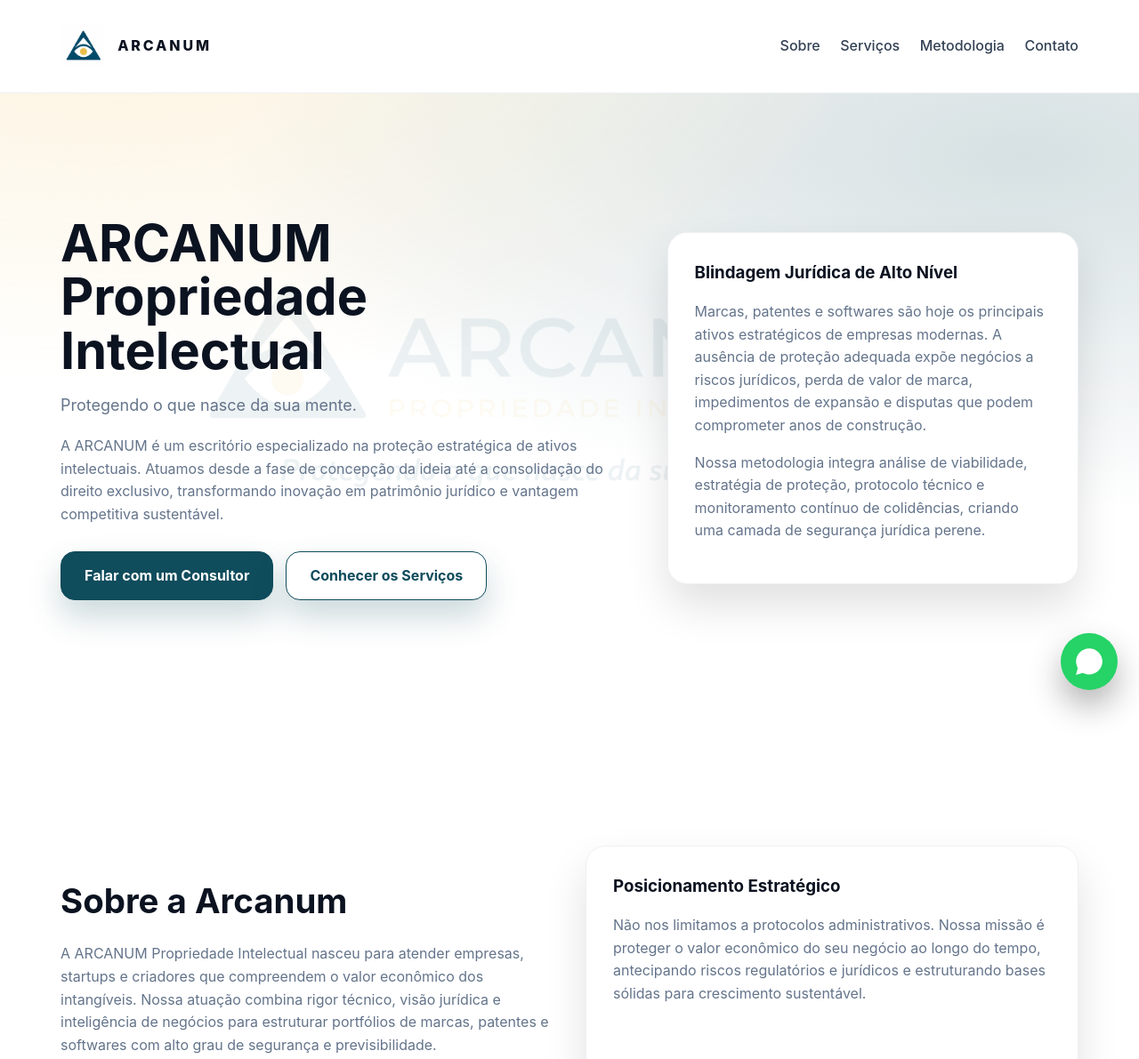
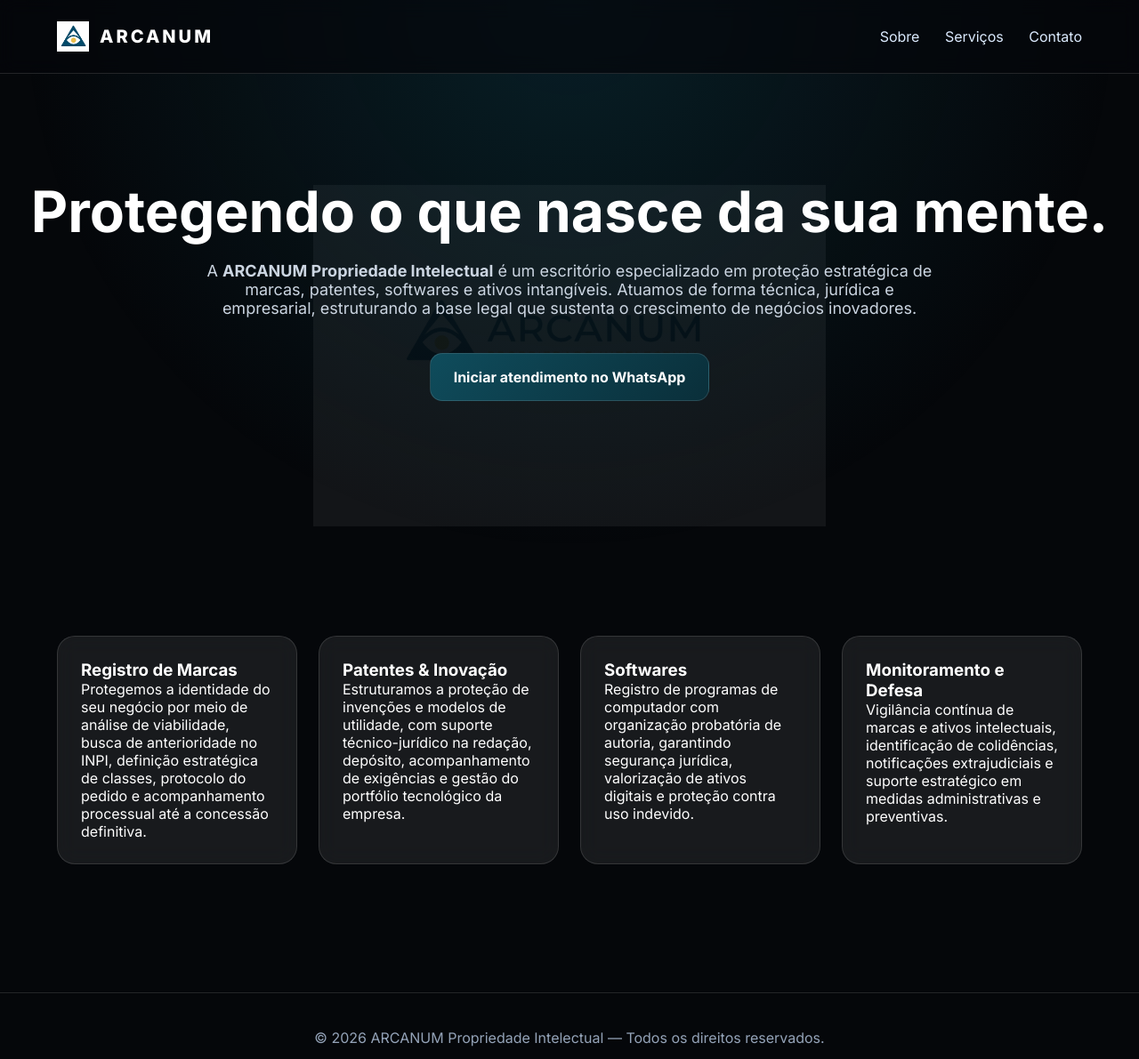
Before and after one commit to barbosa672-afk/arcanum---site, a plain HTML site: page index.html in a window 1280 px wide. Shown: the top 1191 px of the page at 89% size. Drawn offline with Linux system fonts and the light colour scheme.

Commit message:
index.html

```diff
--- a/index.html
+++ b/index.html
@@ -3,285 +3,282 @@
 <head>
   <meta charset="UTF-8"/>
   <meta name="viewport" content="width=device-width, initial-scale=1.0"/>
-  <title>ARCANUM | Propriedade Intelectual — Proteção Estratégica de Marcas, Patentes e Softwares</title>
-  <meta name="description" content="ARCANUM Propriedade Intelectual: registro, blindagem jurídica, monitoramento e defesa de marcas, patentes e softwares. Protegendo o que nasce da sua mente."/>
-  <meta name="theme-color" content="#0f4c5c"/>
+  <title>ARCANUM — Propriedade Intelectual</title>
+  <meta name="description" content="Proteção estratégica de marcas, patentes, softwares e ativos intelectuais.">
+  <link href="https://fonts.googleapis.com/css2?family=Inter:wght@300;400;600;700;800;900&display=swap" rel="stylesheet">
 
   <style>
-    :root{
+    :root {
       --azul:#0f4c5c;
-      --azul-escuro:#09343f;
       --dourado:#f2c14e;
-      --cinza:#64748b;
-      --fundo:#ffffff;
-      --whats:#25d366;
-      --card:#ffffff;
-      --borda:#eef0f3;
-      --sombra:0 24px 48px rgba(0,0,0,.12);
+      --bg:#0b0f14;
+      --glass:rgba(255,255,255,0.08);
+      --border:rgba(255,255,255,0.12);
     }
-    *{box-sizing:border-box}
-    html,body{margin:0;padding:0}
-    body{
-      font-family:-apple-system, BlinkMacSystemFont, "Segoe UI", Inter, Roboto, Arial, sans-serif;
-      color:#0b1220;background:#fff;line-height:1.6;
-      scroll-behavior:smooth;
+
+    * { box-sizing: border-box; margin: 0; padding: 0; }
+    body {
+      font-family: 'Inter', system-ui, sans-serif;
+      color: #fff;
+      background: #05070a;
+      overflow-x: hidden;
     }
-    img{max-width:100%;display:block}
-    a{text-decoration:none}
-    .container{max-width:1200px;margin:0 auto;padding:28px}
-    .muted{color:var(--cinza)}
 
-    /* Header */
-    header{
-      position:sticky;top:0;z-index:1000;
-      background:rgba(255,255,255,.9);
+    /* BACKGROUND LOGO */
+    .bg-logo {
+      position: fixed;
+      inset: 0;
+      background: url("logo-full.png") center/45% no-repeat;
+      opacity: 0.06;
+      z-index: -2;
+    }
+
+    .overlay {
+      position: fixed;
+      inset: 0;
+      background: radial-gradient(circle at top, rgba(15,76,92,.35), transparent 60%);
+      z-index: -1;
+    }
+
+    header {
+      position: sticky;
+      top: 0;
+      backdrop-filter: blur(10px);
+      background: rgba(5,7,10,.7);
+      border-bottom: 1px solid var(--border);
+      z-index: 10;
+    }
+
+    .container {
+      max-width: 1200px;
+      margin: auto;
+      padding: 24px;
+    }
+
+    .nav {
+      display: flex;
+      align-items: center;
+      justify-content: space-between;
+    }
+
+    .brand {
+      display: flex;
+      align-items: center;
+      gap: 12px;
+      font-weight: 800;
+      letter-spacing: .15em;
+      font-size: 20px;
+    }
+
+    .brand img {
+      width: 36px;
+      height: auto;
+    }
+
+    nav a {
+      color: #dbeafe;
+      text-decoration: none;
+      margin-left: 24px;
+      font-weight: 500;
+      position: relative;
+    }
+
+    nav a::after {
+      content: "";
+      position: absolute;
+      left: 0;
+      bottom: -6px;
+      width: 0;
+      height: 2px;
+      background: var(--dourado);
+      transition: .3s;
+    }
+
+    nav a:hover::after { width: 100%; }
+
+    section {
+      padding: 120px 24px;
+    }
+
+    .hero {
+      text-align: center;
+    }
+
+    .hero h1 {
+      font-size: clamp(36px, 6vw, 64px);
+      line-height: 1.1;
+      margin-bottom: 20px;
+      animation: slideUp 1s ease-out;
+    }
+
+    .hero p {
+      max-width: 820px;
+      margin: auto;
+      font-size: 18px;
+      color: #cbd5e1;
+      animation: fadeIn 1.2s ease-out;
+    }
+
+    .cta {
+      margin-top: 40px;
+      display: flex;
+      justify-content: center;
+      gap: 16px;
+      flex-wrap: wrap;
+    }
+
+    .btn {
+      padding: 16px 26px;
+      border-radius: 14px;
+      background: linear-gradient(135deg, var(--azul), #0a2f3a);
+      color: #fff;
+      font-weight: 700;
+      text-decoration: none;
+      border: 1px solid var(--border);
+      transition: .25s;
+      display: inline-flex;
+      align-items: center;
+      justify-content: center;
+      min-width: 240px;
+      text-align: center;
+    }
+
+    .btn:hover {
+      transform: translateY(-4px) scale(1.02);
+      box-shadow: 0 20px 40px rgba(0,0,0,.6);
+    }
+
+    .services {
+      display: grid;
+      grid-template-columns: repeat(auto-fit, minmax(260px,1fr));
+      gap: 24px;
+    }
+
+    .card {
+      background: var(--glass);
       backdrop-filter: blur(12px);
-      border-bottom:1px solid var(--borda);
+      border: 1px solid var(--border);
+      border-radius: 20px;
+      padding: 26px;
+      transition: .35s;
+      animation: zoomIn .8s ease forwards;
     }
-    .nav{display:flex;align-items:center;justify-content:space-between;gap:16px}
-    .brand{display:flex;align-items:center;gap:14px}
-    .brand img{height:48px}
-    .brand strong{letter-spacing:.18em;font-weight:800}
-    nav a{margin-left:18px;color:#334155;font-weight:500;position:relative}
-    nav a::after{
-      content:"";position:absolute;left:0;bottom:-6px;width:0;height:2px;background:var(--azul);
-      transition:.25s ease
+
+    .card:hover {
+      transform: translateY(-8px) scale(1.03);
+      box-shadow: 0 20px 50px rgba(0,0,0,.7);
     }
-    nav a:hover::after{width:100%}
 
-    /* Hero */
-    .hero{
-      position:relative;min-height:88vh;display:grid;align-items:center;
-      background:
-        radial-gradient(900px 400px at 10% -10%, rgba(242,193,78,.18), transparent),
-        radial-gradient(900px 400px at 90% 10%, rgba(15,76,92,.18), transparent);
-      overflow:hidden;
+    footer {
+      border-top: 1px solid var(--border);
+      text-align: center;
+      padding: 40px 24px;
+      color: #94a3b8;
     }
-    .hero::before{
-      content:"";position:absolute;inset:-10%;
-      background:url('logo-full.png') center/contain no-repeat;
-      opacity:.07;transform:translateY(var(--parallax,0px));
-      pointer-events:none;
+
+    /* MOBILE FIX WHATSAPP */
+    @media (max-width: 600px) {
+      .cta {
+        flex-direction: column;
+        align-items: stretch;
       }
-    .hero-grid{position:relative;display:grid;grid-template-columns:1.15fr .85fr;gap:56px;align-items:center}
-    h1{font-size:clamp(36px,4.5vw,64px);line-height:1.05;margin:0 0 18px}
-    h2{font-size:clamp(28px,3vw,42px);margin-bottom:16px}
-    h3{margin:0 0 10px}
-    .lead{font-size:18px;max-width:62ch}
-    .cta{display:flex;gap:14px;margin-top:28px;flex-wrap:wrap}
-    .btn{
-      padding:14px 26px;border-radius:16px;border:1px solid var(--azul);
-      background:var(--azul);color:#fff;font-weight:700;
-      transition:.25s ease;box-shadow:0 18px 36px rgba(15,76,92,.22);
+      .btn {
+        width: 100%;
+        min-width: unset;
+        font-size: 16px;
+        padding: 16px;
       }
-    .btn:hover{transform:translateY(-3px);background:var(--azul-escuro)}
-    .btn.alt{background:#fff;color:var(--azul)}
+    }
 
-    .card{
-      background:var(--card);border:1px solid var(--borda);border-radius:22px;padding:30px;
-      box-shadow:var(--sombra);transition:.3s ease
+    /* ANIMAÇÕES */
+    @keyframes slideUp {
+      from { opacity: 0; transform: translateY(60px); }
+      to { opacity: 1; transform: translateY(0); }
     }
-    .card:hover{transform:translateY(-6px);box-shadow:0 36px 72px rgba(0,0,0,.16)}
 
-    section{padding:110px 0}
-    .grid-3{display:grid;grid-template-columns:repeat(auto-fit,minmax(260px,1fr));gap:28px}
-    .grid-2{display:grid;grid-template-columns:repeat(auto-fit,minmax(320px,1fr));gap:36px}
+    @keyframes fadeIn {
+      from { opacity: 0; }
+      to { opacity: 1; }
+    }
 
-    /* Reveal Animations */
-    .reveal{opacity:0;transform:translateY(30px);transition:.9s cubic-bezier(.2,.7,.2,1)}
-    .reveal.visible{opacity:1;transform:none}
-
-    footer{border-top:1px solid var(--borda);padding:40px 0;font-size:.9rem}
-
-    .whatsapp-btn{
-      position:fixed;right:24px;bottom:24px;width:64px;height:64px;border-radius:50%;
-      background:var(--whats);display:flex;align-items:center;justify-content:center;
-      box-shadow:0 18px 36px rgba(0,0,0,.3);z-index:999;transition:.25s ease
-    }
-    .whatsapp-btn:hover{transform:scale(1.08)}
-    .whatsapp-btn svg{width:34px;height:34px;fill:#fff}
-
-    @media(max-width:900px){
-      .hero-grid{grid-template-columns:1fr;text-align:center}
-      .cta{justify-content:center}
-      nav{display:none}
+    @keyframes zoomIn {
+      from { opacity: 0; transform: scale(.85); }
+      to { opacity: 1; transform: scale(1); }
     }
   </style>
 </head>
+
 <body>
+  <div class="bg-logo"></div>
+  <div class="overlay"></div>
 
   <header>
     <div class="container nav">
       <div class="brand">
-      <img src="logo-icon.png" alt="Símbolo Arcanum"/>
-      <strong>ARCANUM</strong>
+        <img src="logo-icon.png" alt="Arcanum">
+        ARCANUM
       </div>
       <nav>
         <a href="#sobre">Sobre</a>
         <a href="#servicos">Serviços</a>
-      <a href="#metodologia">Metodologia</a>
         <a href="#contato">Contato</a>
       </nav>
     </div>
   </header>
 
   <main>
-  <section class="hero">
-    <div class="container hero-grid">
-      <div class="reveal">
-        <h1>ARCANUM Propriedade Intelectual</h1>
-        <p class="lead muted">Protegendo o que nasce da sua mente.</p>
-        <p class="muted">
-          A ARCANUM é um escritório especializado na proteção estratégica de ativos intelectuais.
-          Atuamos desde a fase de concepção da ideia até a consolidação do direito exclusivo,
-          transformando inovação em patrimônio jurídico e vantagem competitiva sustentável.
+    <section class="hero" id="sobre">
+      <h1>Protegendo o que nasce da sua mente.</h1>
+      <p>
+        A <strong>ARCANUM Propriedade Intelectual</strong> é um escritório especializado em proteção estratégica de marcas, patentes, softwares e ativos intangíveis. Atuamos de forma técnica, jurídica e empresarial, estruturando a base legal que sustenta o crescimento de negócios inovadores.
       </p>
-        <div class="cta">
-          <a class="btn" href="https://wa.me/5516992553003" target="_blank">Falar com um Consultor</a>
-          <a class="btn alt" href="#servicos">Conhecer os Serviços</a>
-        </div>
-      </div>
-
-      <div class="card reveal">
-        <h3>Blindagem Jurídica de Alto Nível</h3>
-        <p class="muted">
-          Marcas, patentes e softwares são hoje os principais ativos estratégicos de empresas modernas.
-          A ausência de proteção adequada expõe negócios a riscos jurídicos, perda de valor de marca,
-          impedimentos de expansão e disputas que podem comprometer anos de construção.
-        </p>
-        <p class="muted">
-          Nossa metodologia integra análise de viabilidade, estratégia de proteção, protocolo técnico
-          e monitoramento contínuo de colidências, criando uma camada de segurança jurídica perene.
-        </p>
-      </div>
+      <div class="cta" id="contato">
+        <a class="btn" href="https://wa.me/5516992553003" target="_blank">
+          Iniciar atendimento no WhatsApp
+        </a>
       </div>
     </section>
 
-  <section id="sobre">
-    <div class="container grid-2">
-      <div class="reveal">
-        <h2>Sobre a Arcanum</h2>
-        <p class="muted">
-          A ARCANUM Propriedade Intelectual nasceu para atender empresas, startups e criadores que
-          compreendem o valor econômico dos intangíveis. Nossa atuação combina rigor técnico,
-          visão jurídica e inteligência de negócios para estruturar portfólios de marcas,
-          patentes e softwares com alto grau de segurança e previsibilidade.
-        </p>
-        <p class="muted">
-          Atuamos de forma consultiva, preventiva e estratégica, orientando decisões que impactam
-          valuation, expansão comercial, franquias, licenciamento e captação de investimentos.
+    <section id="servicos">
+      <div class="container services">
+        <div class="card">
+          <h3>Registro de Marcas</h3>
+          <p>
+            Protegemos a identidade do seu negócio por meio de análise de viabilidade, busca de anterioridade no INPI,
+            definição estratégica de classes, protocolo do pedido e acompanhamento processual até a concessão definitiva.
           </p>
         </div>
-      <div class="card reveal">
-        <h3>Posicionamento Estratégico</h3>
-        <p class="muted">
-          Não nos limitamos a protocolos administrativos. Nossa missão é proteger o valor
-          econômico do seu negócio ao longo do tempo, antecipando riscos regulatórios e
-          jurídicos e estruturando bases sólidas para crescimento sustentável.
+        <div class="card">
+          <h3>Patentes & Inovação</h3>
+          <p>
+            Estruturamos a proteção de invenções e modelos de utilidade, com suporte técnico-jurídico na redação,
+            depósito, acompanhamento de exigências e gestão do portfólio tecnológico da empresa.
           </p>
         </div>
-    </div>
-  </section>
-
-  <section id="servicos" style="background:#f8fafc">
-    <div class="container">
-      <h2 class="reveal">Serviços Especializados</h2>
-      <div class="grid-3">
-        <div class="card reveal">
-          <h3>Registro de Marcas</h3>
-          <p class="muted">
-            Pesquisa de anterioridade, estratégia de classes (Nice), protocolo no INPI,
-            acompanhamento de exigências, manifestações e concessão. Atuamos também em
-            oposições, nulidades e defesas administrativas.
+        <div class="card">
+          <h3>Softwares</h3>
+          <p>
+            Registro de programas de computador com organização probatória de autoria, garantindo segurança jurídica,
+            valorização de ativos digitais e proteção contra uso indevido.
           </p>
         </div>
-        <div class="card reveal">
-          <h3>Patentes & Modelos de Utilidade</h3>
-          <p class="muted">
-            Estruturação técnica do pedido, redação descritiva e reivindicações, depósito,
-            acompanhamento de exames técnicos e gestão de prazos para proteção de inovações.
+        <div class="card">
+          <h3>Monitoramento e Defesa</h3>
+          <p>
+            Vigilância contínua de marcas e ativos intelectuais, identificação de colidências, notificações extrajudiciais
+            e suporte estratégico em medidas administrativas e preventivas.
           </p>
-        </div>
-        <div class="card reveal">
-          <h3>Software & Tecnologia</h3>
-          <p class="muted">
-            Registro de software, documentação de autoria, proteção de ativos digitais,
-            estruturação jurídica para startups, SaaS e produtos tecnológicos.
-          </p>
-        </div>
-      </div>
-    </div>
-  </section>
-
-  <section id="metodologia">
-    <div class="container grid-3">
-      <div class="card reveal">
-        <h3>1. Diagnóstico</h3>
-        <p class="muted">Mapeamento de riscos, viabilidade jurídica e enquadramento estratégico.</p>
-      </div>
-      <div class="card reveal">
-        <h3>2. Estratégia</h3>
-        <p class="muted">Definição da arquitetura de proteção e documentação técnica adequada.</p>
-      </div>
-      <div class="card reveal">
-        <h3>3. Consolidação</h3>
-        <p class="muted">Acompanhamento até concessão e vigilância contínua de colidências.</p>
-      </div>
-    </div>
-  </section>
-
-  <section id="contato" style="background:#0f4c5c;color:#fff">
-    <div class="container grid-2">
-      <div class="reveal">
-        <h2>Fale com um Consultor</h2>
-        <p>
-          Atendimento nacional com orientação estratégica personalizada para o seu caso.
-        </p>
-        <p><strong>WhatsApp:</strong> (16) 99255-3003</p>
-      </div>
-      <div class="card reveal" style="background:#fff;color:#0b1220">
-        <h3>Atendimento Imediato</h3>
-        <p class="muted">
-          Clique no botão abaixo para falar diretamente com um consultor e iniciar
-          a análise de viabilidade da sua marca, patente ou software.
-        </p>
-        <a class="btn" href="https://wa.me/5516992553003" target="_blank">Iniciar Atendimento no WhatsApp</a>
         </div>
       </div>
     </section>
   </main>
 
   <footer>
-  <div class="container muted">
-    © <span id="year"></span> ARCANUM Propriedade Intelectual. Todos os direitos reservados.
-  </div>
+    © <span id="year"></span> ARCANUM Propriedade Intelectual — Todos os direitos reservados.
   </footer>
 
-<a class="whatsapp-btn" href="https://wa.me/5516992553003" target="_blank" aria-label="WhatsApp">
-  <svg xmlns="http://www.w3.org/2000/svg" viewBox="0 0 448 512">
-    <path d="M380.9 97.1C339 55.1 283.2 32 223.9 32c-122.4 0-222 99.6-222 222 0 39.1 10.2 77.3 29.6 111L0 480l117.7-30.9c32.4 17.7 68.9 27 106.1 27h.1c122.3 0 224.1-99.6 224.1-222 0-59.3-25.2-115-67.1-157z"/>
-  </svg>
-</a>
-
   <script>
-  // Ano automático
-  document.getElementById('year').textContent = new Date().getFullYear();
-
-  // Reveal on scroll
-  const reveals = document.querySelectorAll('.reveal');
-  const obs = new IntersectionObserver(entries=>{
-    entries.forEach(e=>{
-      if(e.isIntersecting){ e.target.classList.add('visible'); obs.unobserve(e.target); }
-    });
-  },{threshold:.15});
-  reveals.forEach(el=>obs.observe(el));
-
-  // Parallax suave no hero (estilo Apple)
-  window.addEventListener('scroll', ()=>{
-    const y = window.scrollY * 0.15;
-    document.querySelector('.hero').style.setProperty('--parallax', `${y}px`);
-  });
+    document.getElementById("year").textContent = new Date().getFullYear();
   </script>
-
 </body>
 </html>
```
Lines whose indentation alone changed are shown as unchanged.
